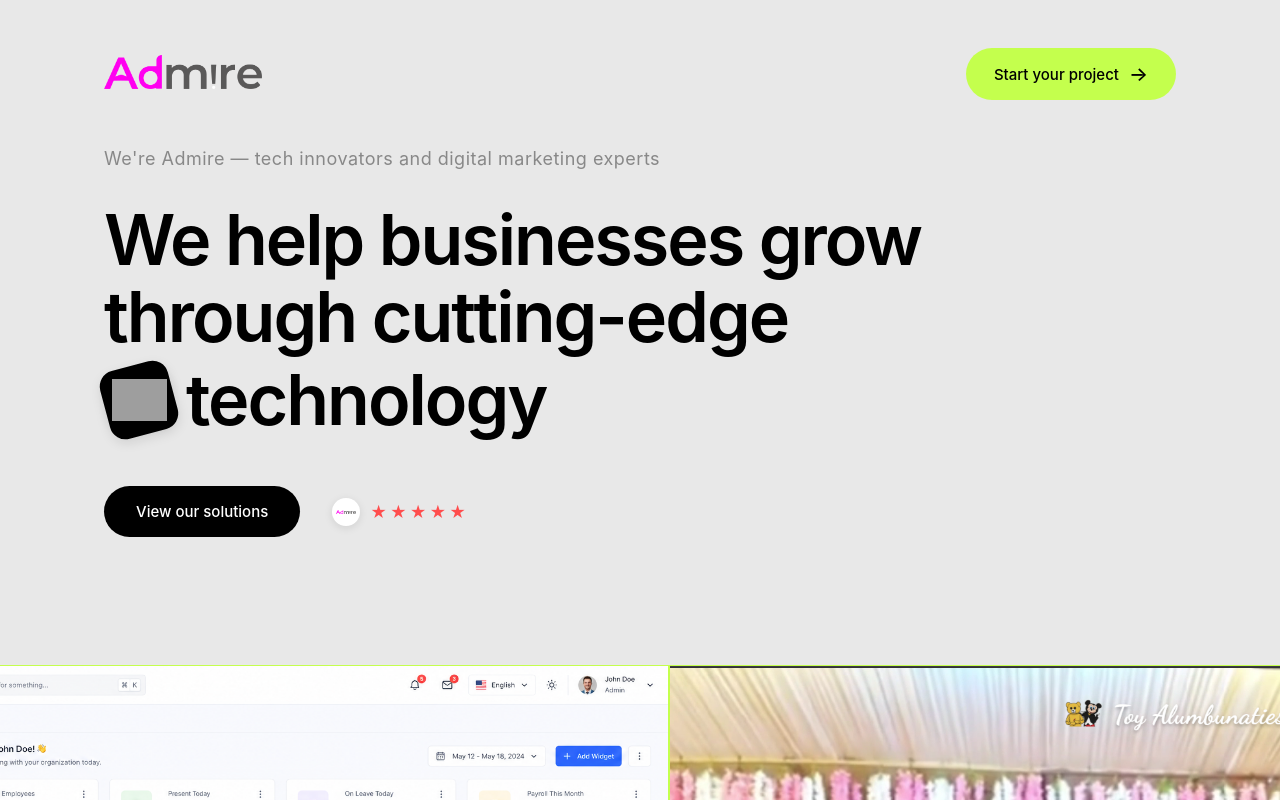
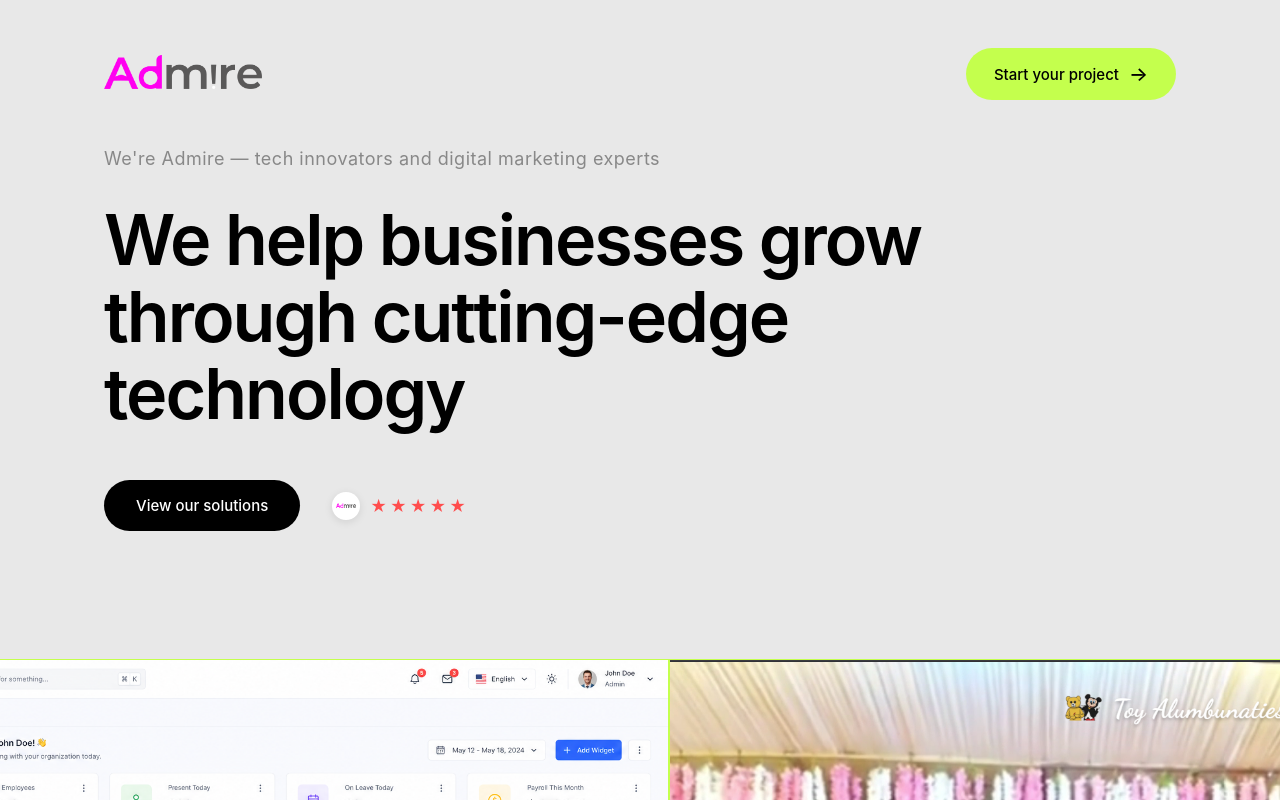
Before and after one commit to Admire-Technologies/Admire, a React (Vite) app in the folder frontend/: page / in a window 1280 px wide. Shown: the top 800 px of the page. Built offline with nearby package versions, Linux system fonts and the light colour scheme; grey boxes are pictures that could not be loaded.

Commit message:
remove popup laptop

```diff
--- a/frontend/src/components/HeroSection.jsx
+++ b/frontend/src/components/HeroSection.jsx
@@ -1,89 +1,8 @@
 import { useState, useEffect } from "react";
 
 export default function HeroSection() {
-  const [currentDevice, setCurrentDevice] = useState(0);
-
-  // Device rotation animation
-  useEffect(() => {
-    const interval = setInterval(() => {
-      setCurrentDevice((prev) => (prev + 1) % 3);
-    }, 2500); // Change device every 2.5 seconds
-
-    return () => clearInterval(interval);
-  }, []);
-
-  const devices = [
-    {
-      name: "laptop",
-      src: "/images/laptop.png",
-      alt: "Laptop Device",
-      width: "60px",
-      height: "auto",
-    },
-    {
-      name: "smartphone",
-      src: "/images/smartphone.png",
-      alt: "Smartphone Device",
-      width: "40px",
-      height: "auto",
-    },
-    {
-      name: "tablet",
-      src: "/images/tablet.png",
-      alt: "Tablet Device",
-      width: "55px",
-      height: "auto",
-    },
-  ];
-
   return (
     <>
-      <style>{`
-        @keyframes popIn {
-          0% {
-            transform: rotate(15deg) translateY(15px) scale(0.6);
-            opacity: 0;
-          }
-          50% {
-            transform: rotate(15deg) translateY(-3px) scale(1.05);
-          }
-          100% {
-            transform: rotate(15deg) translateY(0) scale(1);
-            opacity: 1;
-          }
-        }
-
-        .device-container {
-          position: relative;
-          width: 70px;
-          height: 70px;
-          display: flex;
-          align-items: center;
-          justify-content: center;
-        }
-
-        .device-icon {
-          position: absolute;
-          top: 0;
-          left: 0;
-          right: 0;
-          bottom: 0;
-          display: flex;
-          align-items: center;
-          justify-content: center;
-          transition: all 0.6s cubic-bezier(0.68, -0.55, 0.265, 1.55);
-        }
-
-        .device-icon.active {
-          animation: popIn 0.6s ease-out;
-        }
-
-        .device-image {
-          display: block;
-          object-fit: contain;
-        }
-      `}</style>
-
       <main
         style={{
           maxWidth: "1200px",
@@ -120,68 +39,7 @@ export default function HeroSection() {
               letterSpacing: "-2px",
             }}
           >
-            We help businesses grow through cutting-edge{" "}
-            <span
-              style={{
-                display: "inline-flex",
-                alignItems: "center",
-                gap: "12px",
-                verticalAlign: "middle",
-              }}
-            >
-              <span
-                className="device-container"
-                style={{
-                  backgroundColor: "#000",
-                  borderRadius: "16px",
-                  transform: "rotate(-15deg)",
-                  flexShrink: 0,
-                  boxShadow: "0 4px 12px rgba(0,0,0,0.1)",
-                  overflow: "visible",
-                }}
-              >
-                {/* Animated device images */}
-                {devices.map((device, index) => (
-                  <div
-                    key={device.name}
-                    className={`device-icon ${
-                      currentDevice === index ? "active" : ""
-                    }`}
-                    style={{
-                      transform: `
-                        rotate(15deg)
-                        translateY(${currentDevice === index ? "0" : "15px"})
-                        scale(${currentDevice === index ? "1" : "0.7"})
-                      `,
-                      opacity: currentDevice === index ? 1 : 0,
-                    }}
-                  >
-                    <img
-                      src={device.src}
-                      alt={device.alt}
-                      className="device-image"
-                      style={{
-                        width: device.width,
-                        height: device.height,
-                        filter: "drop-shadow(0 2px 8px rgba(0,0,0,0.15))",
-                      }}
-                      onError={(e) => {
-                        // Fallback if image doesn't exist
-                        e.target.style.display = "none";
-                        e.target.parentElement.innerHTML =
-                          device.name === "laptop"
-                            ? "💻"
-                            : device.name === "smartphone"
-                            ? "📱"
-                            : "📟";
-                        e.target.parentElement.style.fontSize = "35px";
-                      }}
-                    />
-                  </div>
-                ))}
-              </span>
-              technology
-            </span>
+            We help businesses grow through cutting-edge technology
           </h1>
           <div
             className="hero-actions"
```
